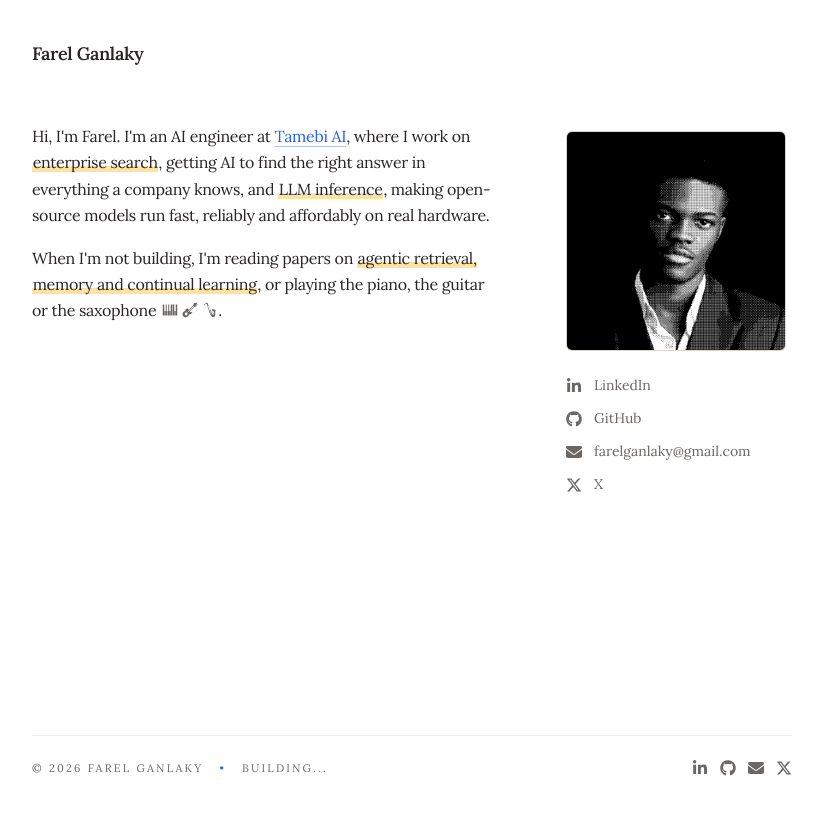
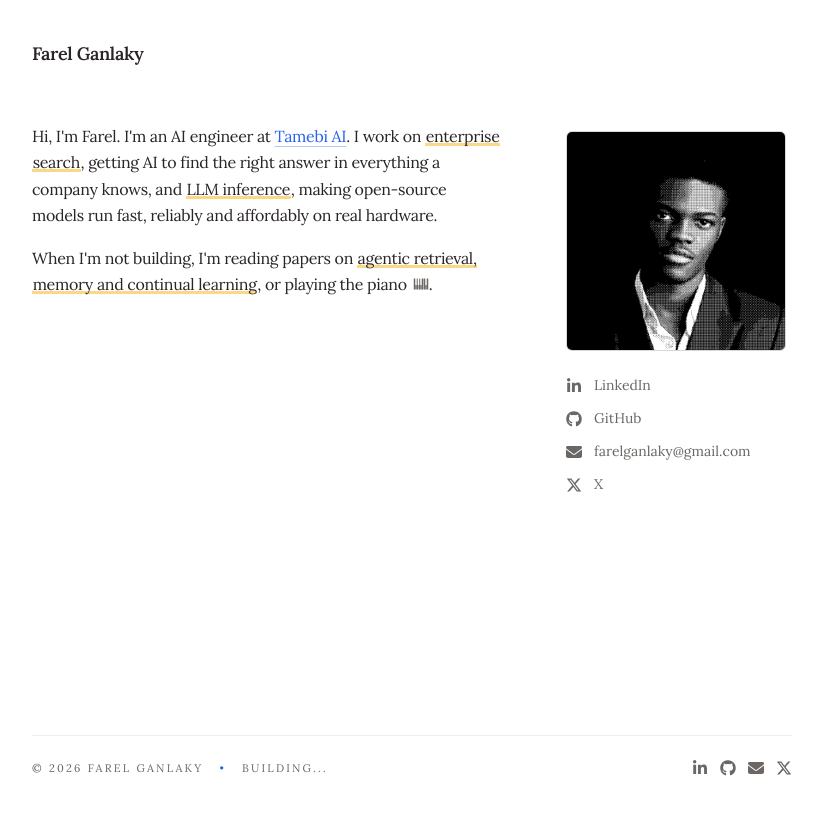
Before and after one commit to Farelart/myblog, a Next.js app: page / in a window 1280 px wide. Shown: the whole page, without its empty margins (228-1051 px from the left). Built offline with nearby package versions, Linux system fonts and the light colour scheme; no server answers.

Commit message:
Bio: two sentences, a thinner stroke, piano only

```diff
--- a/src/app/globals.css
+++ b/src/app/globals.css
@@ -2584,7 +2584,7 @@ a {
 
 /* A highlighter stroke under the key words, not a box around them. */
 .bio-highlight {
-  background: linear-gradient(to top, rgba(245, 184, 35, 0.4) 0.36em, transparent 0.36em) !important;
+  background: linear-gradient(to top, rgba(245, 184, 35, 0.55) 0.18em, transparent 0.18em) !important;
   box-decoration-break: clone;
   -webkit-box-decoration-break: clone;
   padding: 0 0.04em;
--- a/src/app/page.tsx
+++ b/src/app/page.tsx
@@ -6,7 +6,7 @@ import {
   FaLinkedinIn,
   FaXTwitter,
 } from "react-icons/fa6";
-import { GiGuitar, GiPianoKeys, GiSaxophone } from "react-icons/gi";
+import { GiPianoKeys } from "react-icons/gi";
 
 export default function Home() {
   return (
@@ -32,7 +32,7 @@ export default function Home() {
                 <a href="https://tamebi.ai/" target="_blank" rel="noreferrer">
                   Tamebi AI
                 </a>
-                , where I work on{" "}
+                . I work on{" "}
                 <span className="bio-highlight">enterprise search</span>, getting
                 AI to find the right answer in everything a company knows, and{" "}
                 <span className="bio-highlight">LLM inference</span>, making
@@ -44,14 +44,12 @@ export default function Home() {
                 <span className="bio-highlight">
                   agentic retrieval, memory and continual learning
                 </span>
-                , or playing the piano, the guitar or the saxophone
+                , or playing the piano
                 <span
-                  aria-label="Piano, guitar, and saxophone"
+                  aria-label="Piano"
                   className="ml-1.5 inline-flex flex-row items-center gap-1 align-[-0.12em] text-(--muted)"
                 >
                   <GiPianoKeys aria-hidden="true" className="h-[1em] w-[1em]" />
-                  <GiGuitar aria-hidden="true" className="h-[1em] w-[1em]" />
-                  <GiSaxophone aria-hidden="true" className="h-[1em] w-[1em]" />
                 </span>
                 .
               </p>
```
